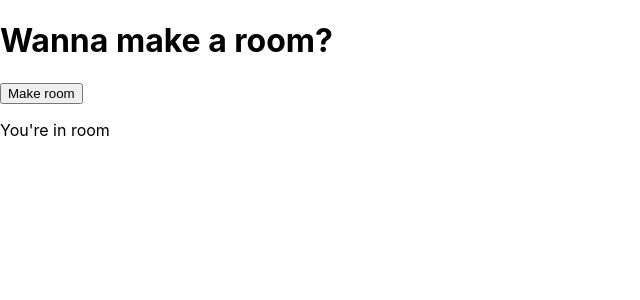
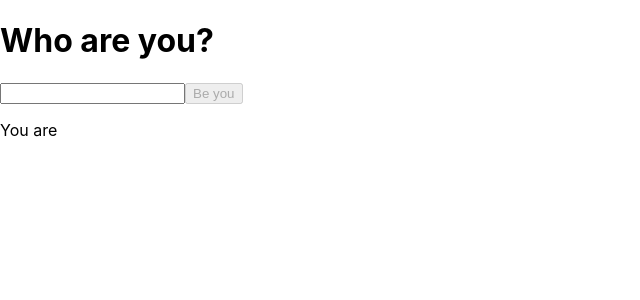
Before and after one commit to MisterSquishy/red-king, a React (Create React App) app in the folder client/: page / in a window 1280 px wide. Shown: the top 300 px of the page, without its empty margins (0-640 px from the left). Built offline with nearby package versions, Linux system fonts and the light colour scheme.

Commit message:
game creation flow

```diff
--- a/client/src/App.tsx
+++ b/client/src/App.tsx
@@ -2,27 +2,19 @@ import React, { useState } from "react";
 
 import { Context } from './gameContext'
 import CreateRoom from './components/CreateRoom';
-// import socketIOClient from "socket.io-client";
-// import config from "./config"
+import CreateUser from "./components/CreateUser";
+import Room from "./components/Room";
 
 export const GameContext = React.createContext({} as Context);
 
 function App() {
-  // const [game, setGame] = useState({});
-
-  // useEffect(() => {
-  //   const socket = socketIOClient(config.ENDPOINT);
-  //   socket.on("StartGame", (data: React.SetStateAction<{}>) => {
-  //     setGame(data);
-  //   });
-  //   return () => { socket.close() };
-  // }, []);
-
   const [ userName, setUserName ] = useState();
   const [ roomId, setRoomId ] = useState();
 
   return <GameContext.Provider value={{ userName, setUserName, roomId, setRoomId }}>
-    <CreateRoom />
+    { !userName && <CreateUser /> }
+    { userName && !roomId && <CreateRoom /> }
+    { userName && roomId && <Room /> }
   </GameContext.Provider>;
 }
 
--- a/client/src/api/index.ts
+++ b/client/src/api/index.ts
@@ -1,5 +1,9 @@
 import axios from 'axios';
 import config from '../config'
+
+export const createUser = (userName: string) => {
+  return axios.post(`${config.ENDPOINT}/users`, { userName })
+}
 
 export const createRoom = () => {
   return axios.post(`${config.ENDPOINT}/rooms`)
--- /dev/null
+++ b/client/src/components/CreateUser/index.tsx
@@ -0,0 +1,34 @@
+import React, { useState } from 'react'
+
+import { GameContext } from '../../App'
+import { createUser } from '../../api'
+
+export default () => {
+  const createUserHandler = (userName:string, setUserName: Function) => {
+    createUser(userName)
+      .then(resp => setUserName(resp.data.userName))
+      .catch(console.error)
+  }
+
+  const [ unsavedUserName, setUnsavedUserName ] = useState('')
+
+  return <GameContext.Consumer>
+    {({ userName, setUserName }) => (
+      <>
+        <h1>
+          Who are you?
+        </h1>
+        <input
+          onChange={ event => setUnsavedUserName(event.target.value) }
+          value={ unsavedUserName }
+        />
+        <button disabled={!unsavedUserName} onClick={() => createUserHandler(unsavedUserName || '', setUserName)}>
+          Be you
+        </button>
+        <p>
+          You are { userName }
+        </p>
+      </>
+    )}
+  </GameContext.Consumer>
+}
--- /dev/null
+++ b/client/src/components/Room/index.tsx
@@ -0,0 +1,35 @@
+import React, { useEffect, useState } from 'react'
+import socketIOClient from "socket.io-client";
+import config from "../../config"
+
+import { GameContext } from '../../App'
+
+export default () => {
+  const [game, setGame] = useState({});
+
+  useEffect(() => {
+    const socket = socketIOClient(config.ENDPOINT);
+    socket.on("StartGame", (data: React.SetStateAction<{}>) => {
+      setGame(data);
+    });
+    return () => { socket.close() };
+  }, []);
+
+  return <GameContext.Consumer>
+    {({ userName, roomId }) => (
+      <>
+        <h1>
+          Hey
+        </h1>
+        <div>
+          { userName }, you are ready to rumble in { roomId }
+        </div>
+        <code>
+          <pre>
+            {JSON.stringify(game, null, 2) }
+          </pre>
+        </code>
+      </>
+    )}
+  </GameContext.Consumer>
+}
```
Also changed, not shown: 1 other file (tests, documents, lock files or other folders).
